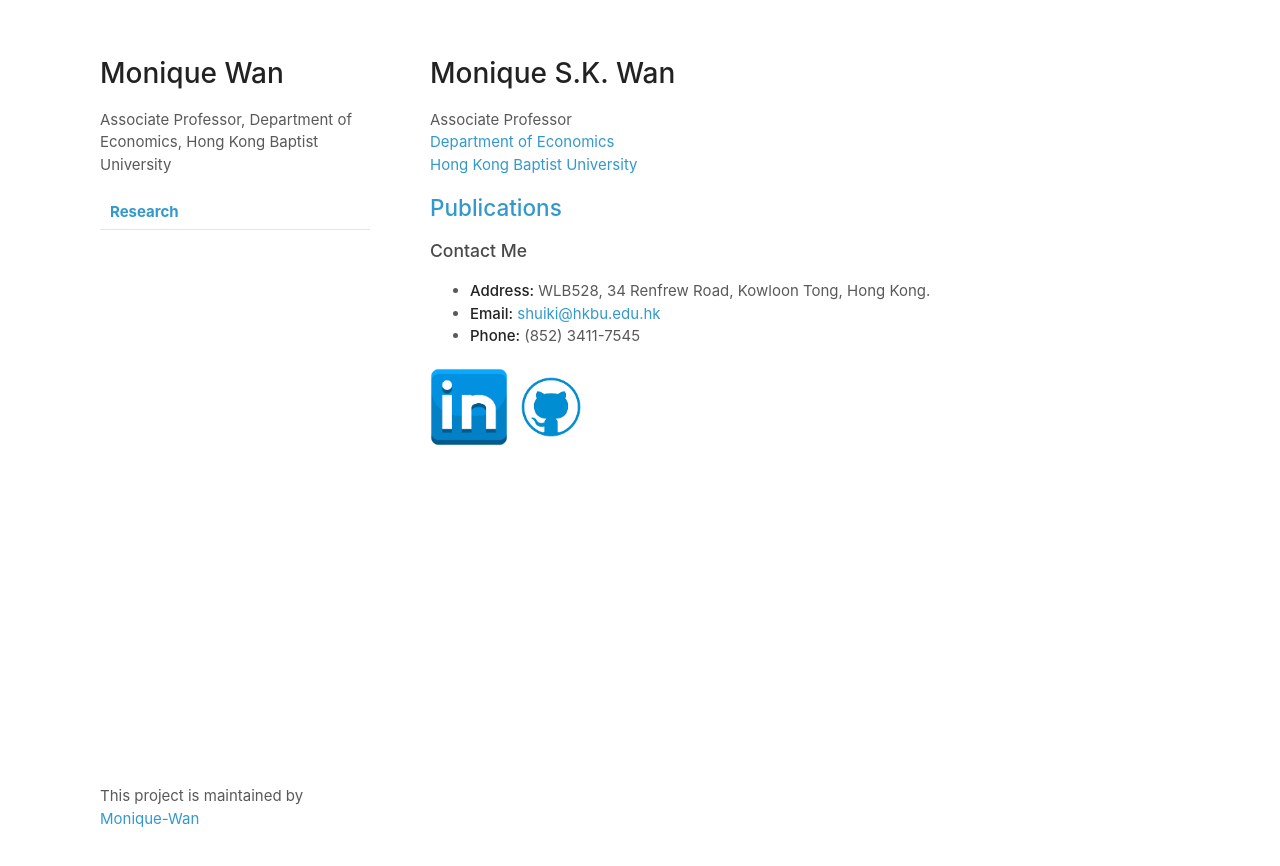
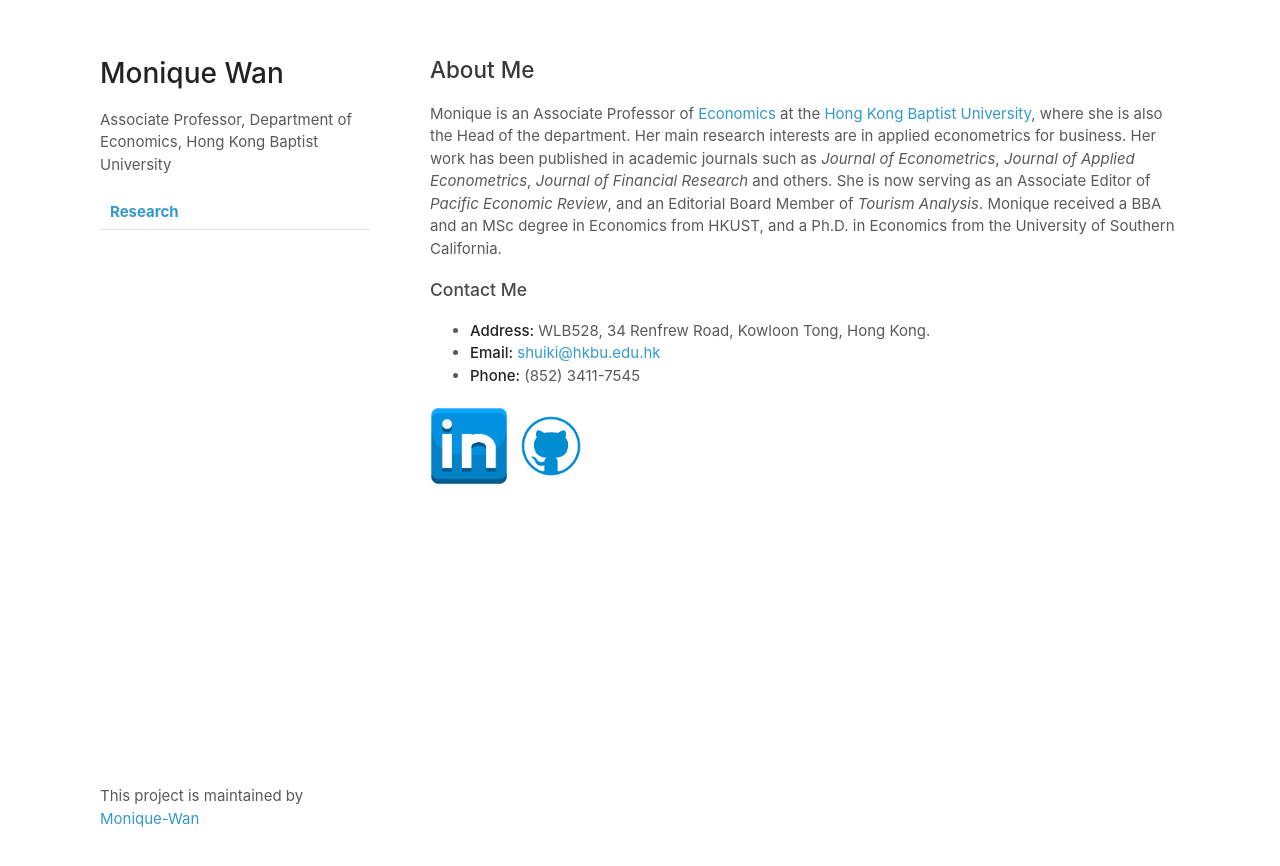
Before and after one commit to Monique-Wan/home, a Jekyll site: the page built from index.md, in a window 1280 px wide. Shown: the top 866 px of the page. Built offline with Jekyll 4.4.1, drawn with Linux system fonts in a browser that asks for light colours; our own code applies the rules of GitHub Pages for plain Markdown files.

Commit message:
Update index.md

```diff
--- a/index.md
+++ b/index.md
@@ -1,10 +1,8 @@
-# Monique S.K. Wan
+## About Me
 
-Associate Professor
-[Department of Economics](https://econ.hkbu.edu.hk/eng/main/Index)
-[Hong Kong Baptist University](https://bus.hkbu.edu.hk/eng/bus/main/Index)
+Monique is an Associate Professor of [Economics](https://econ.hkbu.edu.hk/eng/main/Index) at the [Hong Kong Baptist University](https://bus.hkbu.edu.hk/eng/bus/main/Index), where she is also the Head of the department. Her main research interests are in applied econometrics for business. Her work has been published in academic journals such as *Journal of Econometrics*, *Journal of Applied Econometrics*, *Journal of Financial Research* and others. She is now serving as an Associate Editor of *Pacific Economic Review*, and an Editorial Board Member of *Tourism Analysis*. Monique received a BBA and an MSc degree in Economics from HKUST, and a Ph.D. in Economics from the University of Southern California.
 
-## [Publications](research.md)
+
 
 ### Contact Me
 * **Address:** WLB528, 34 Renfrew Road, Kowloon Tong, Hong Kong.
```
